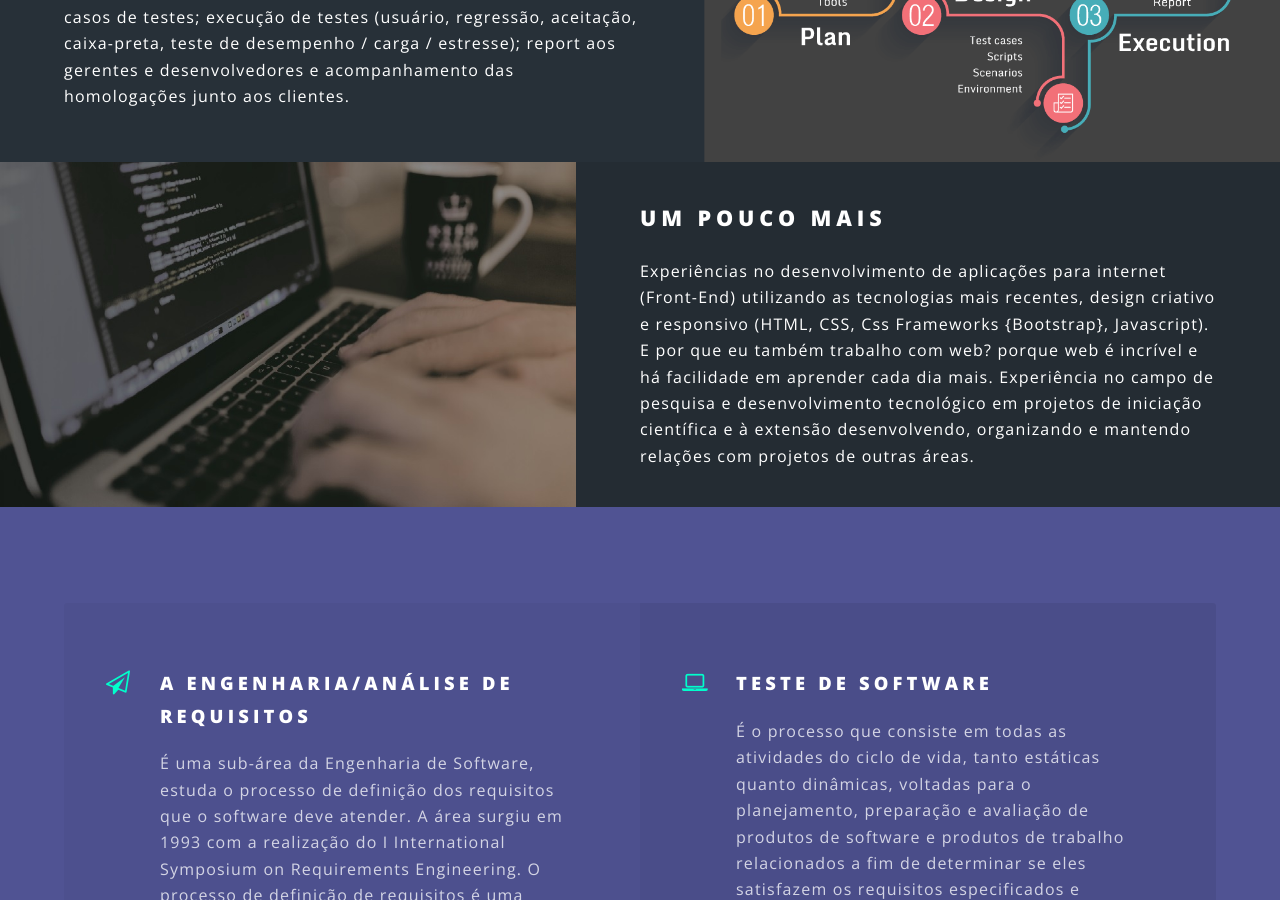
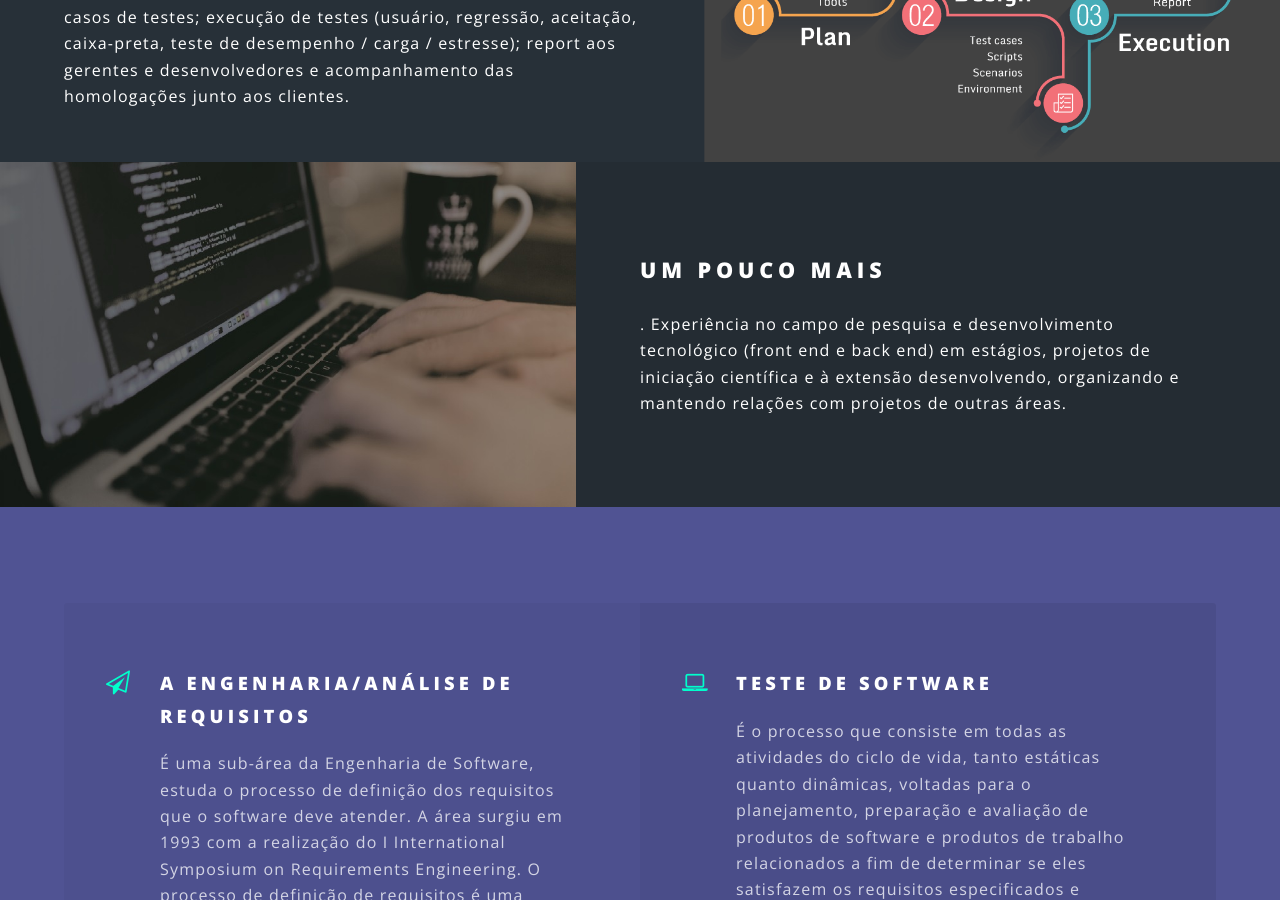
Before and after one commit to SaraFernandes/sarafernandes.github.io_sfdhgdfg, a Jekyll site: the page built from index.html, in a window 1280 px wide and 900 px high, scrolled down 2218 px. Built offline with Jekyll 4.4.1, drawn with Linux system fonts in a browser that asks for light colours.

Commit message:
Update index.html

```diff
--- a/index.html
+++ b/index.html
@@ -55,7 +55,7 @@ layout: landing
 						<section class="spotlight">
 							<div class="image"><img src="images/development.jpg" alt="" /></div><div class="content">
 								<h2>Um Pouco Mais<br/></h2>
-								<p>Experiências no desenvolvimento de aplicações para internet (Front-End) utilizando as tecnologias mais recentes, design criativo  e responsivo (HTML, CSS, Css Frameworks {Bootstrap}, Javascript). E por que eu também trabalho com web? porque web é incrível e há facilidade em aprender cada dia mais. Experiência no campo de pesquisa e desenvolvimento tecnológico em projetos de iniciação científica e à extensão desenvolvendo, organizando e mantendo relações com projetos de outras áreas.</p>							</div>
+								<p><!--Experiências no desenvolvimento de aplicações para internet (Front-End e Bac) utilizando as tecnologias mais recentes, design criativo  e responsivo (HTML, CSS, Css Frameworks {Bootstrap}, Javascript). E por que eu também trabalho com web? porque web é incrível e há facilidade em aprender cada dia mais-->. Experiência no campo de pesquisa e desenvolvimento tecnológico (front end e back end) em estágios, projetos de iniciação científica e à extensão desenvolvendo, organizando e mantendo relações com projetos de outras áreas.</p>							</div>
 						</section>
 					</section>
 
```
